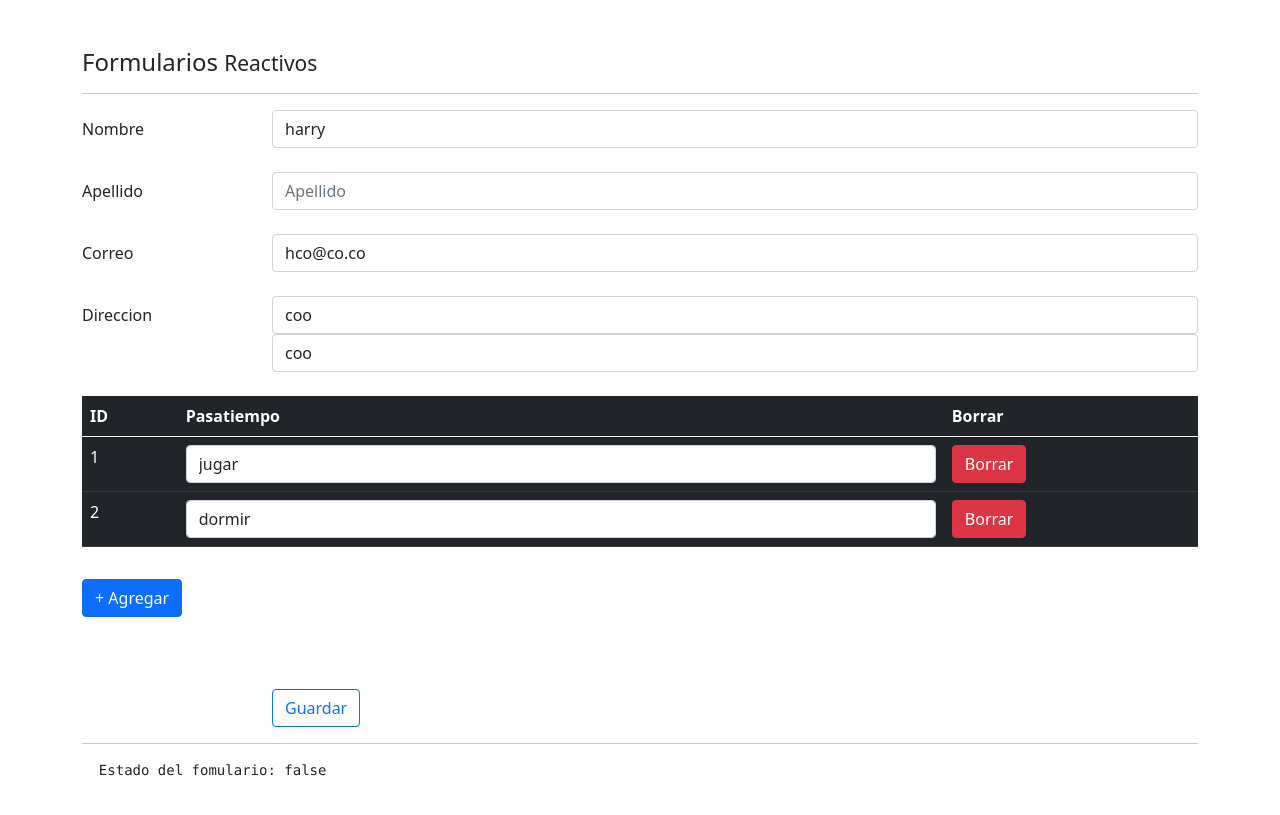
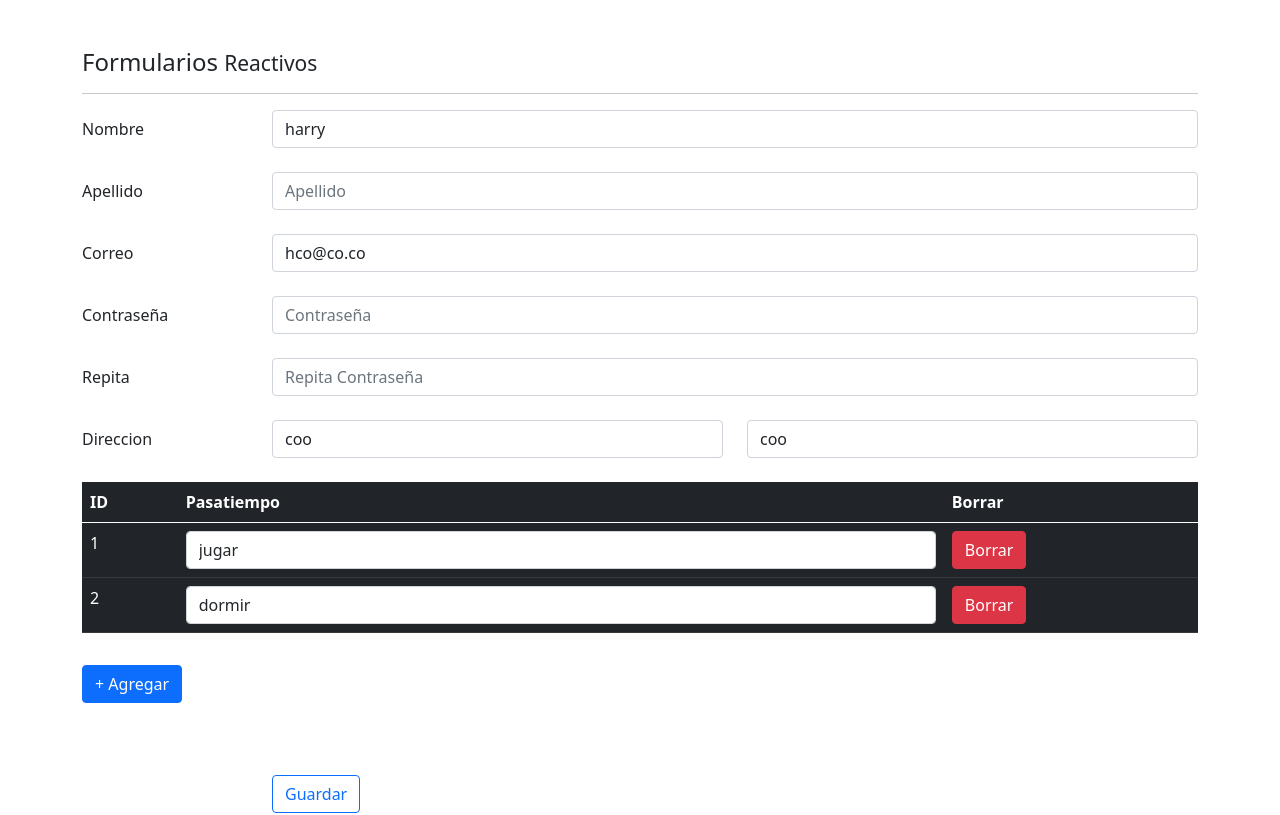
Before and after one commit to harrycoa/appFormularios, an Angular app: page /reactivo in a window 1280 px wide. Shown: the top 815 px of the page. Built offline with nearby package versions, Linux system fonts and the light colour scheme.

Commit message:
validando contraseñas iguales

```diff
--- a/src/app/pages/reactive/reactive.component.html
+++ b/src/app/pages/reactive/reactive.component.html
@@ -49,6 +49,28 @@
     </div>
   </div>
   <br>
+  <div class="form-group row">
+    <label class="col-2 col-form-label">Contraseña</label>
+    <div class="col">
+      <input class="form-control"
+             type="password"
+             placeholder="Contraseña"
+             formControlName="pass1"
+             [class.is-invalid]="pass1NoValido">
+    </div>
+  </div>
+  <br>
+  <div class="form-group row">
+    <label class="col-2 col-form-label">Repita</label>
+    <div class="col">
+      <input class="form-control"
+             type="password"
+             placeholder="Repita Contraseña"
+             formControlName="pass2"
+             [class.is-invalid]="pass2NoValido">
+    </div>
+  </div>
+  <br>
   <div class="form-group row" formGroupName="direccion">
     <label class="col-2 col-form-label">Direccion</label>
     <div class="form-row col">
@@ -59,12 +81,16 @@
               formControlName="distrito"
               [class.is-invalid]="distritoNoValido">
       </div>
+    </div>
+     <!--  <br> -->
+    <div class="form-row col">
       <div class="col">
         <input type="text"
               class="form-control"
               placeholder="Ciudad"
               formControlName="ciudad"
               [class.is-invalid]="ciudadNoValido">
+
       </div>
     </div>
   </div>
@@ -72,18 +98,20 @@
   <br>
   <div class="row">
     <div class="col">
-      <table class="table table-dark">
+      <table class="table table-dark"> <!-- tabla maestra -->
         <thead class="thead-dark">
           <tr>
-            <th>ID</th>
-            <th>Pasatiempo</th>
-            <th>Borrar</th>
+            <th> ID</th>
+            <th> Pasatiempo</th>
+            <th> Borrar</th>
           </tr>
 
         </thead>
         <tbody formArrayName="pasatiempos">
           <tr *ngFor="let control of pasatiempos.controls; let i = index">
-            <td> {{ i + 1}} </td>
+            <td>
+              {{ i + 1}}
+            </td>
             <td>
               <input class="form-control"
                      type="text"
--- a/src/app/pages/reactive/reactive.component.ts
+++ b/src/app/pages/reactive/reactive.component.ts
@@ -1,5 +1,6 @@
 import { Component, OnInit } from '@angular/core';
 import { FormArray, FormBuilder, FormGroup, Validators } from '@angular/forms';
+import { ValidadoresService } from 'src/app/services/validadores.service';
 
 @Component({
   selector: 'app-reactive',
@@ -11,7 +12,8 @@
   forma: FormGroup;
 
 
-  constructor(private fb: FormBuilder) {
+  constructor(private fb: FormBuilder,
+              private validadores: ValidadoresService) {
     this.crearFormulario();
     this.cargarDataAlFormulario();
    }
@@ -24,23 +26,34 @@
   }
 
   get nombreNoValido() {
-    return this.forma.get('nombre').invalid && this.forma.get('nombre').touched
+    return this.forma.get('nombre').invalid && this.forma.get('nombre').touched;
   }
 
   get apellidoNoValido() {
-    return this.forma.get('apellido').invalid && this.forma.get('apellido').touched
+    return this.forma.get('apellido').invalid && this.forma.get('apellido').touched;
   }
 
   get correoNoValido() {
-    return this.forma.get('correo').invalid && this.forma.get('correo').touched
+    return this.forma.get('correo').invalid && this.forma.get('correo').touched;
   }
 
   get distritoNoValido() {
-    return this.forma.get('direccion.distrito').invalid && this.forma.get('direccion.distrito').touched
+    return this.forma.get('direccion.distrito').invalid && this.forma.get('direccion.distrito').touched;
   }
 
   get ciudadNoValido() {
-    return this.forma.get('direccion.ciudad').invalid && this.forma.get('direccion.ciudad').touched
+    return this.forma.get('direccion.ciudad').invalid && this.forma.get('direccion.ciudad').touched;
+  }
+
+  get pass1NoValido() {
+    return this.forma.get('pass1').invalid && this.forma.get('pass1').touched;
+  }
+
+  get pass2NoValido() {
+    const pass1 = this.forma.get('pass1').value;
+    const pass2 = this.forma.get('pass2').value;
+
+    return ( pass1 === pass2  ) ? false : true
   }
 
 
@@ -48,8 +61,10 @@
   crearFormulario() {
     this.forma = this.fb.group({
       nombre  : ['', [Validators.required, Validators.minLength(5)] ],
-      apellido: ['', [Validators.required, Validators.minLength(3)] ],
+      apellido: ['', [Validators.required, Validators.minLength(3), this.validadores.noPalabra] ],
       correo  : ['',[Validators.pattern('[a-z0-9._%+-]+@[a-z0-9.-]+\.[a-z]{2,3}$'), Validators.required]],
+      pass1: ['', Validators.required],
+      pass2: ['', Validators.required],
       direccion: this.fb.group({
         distrito: ['', Validators.required],
         ciudad: ['', Validators.required ],
@@ -57,6 +72,9 @@
       pasatiempos: this.fb.array([
         //[],[],[],[],[]
       ])
+    },
+    {
+      validators: this.validadores.passwordsIguales('pass1','pass2')
     });
 
   }
--- /dev/null
+++ b/src/app/services/validadores.service.ts
@@ -0,0 +1,39 @@
+import { Injectable } from '@angular/core';
+import { FormControl, FormGroup } from '@angular/forms';
+
+@Injectable({
+  providedIn: 'root'
+})
+export class ValidadoresService {
+
+  constructor() { }
+
+  // validadores
+  noPalabra (control: FormControl): {[s: string]: boolean} {
+
+    if (control.value?.toLowerCase() === 'palabra') { // palabra que no deberia estar
+      return {
+        noPalabra: true
+      }
+    }
+
+    return null;
+
+
+  }
+
+
+  passwordsIguales(pass1Name: string, pass2Name: string){
+    return (formGroup: FormGroup) => {
+      const pass1Control = formGroup.controls[pass1Name];
+      const pass2Control = formGroup.controls[pass2Name];
+
+      if( pass1Control.value === pass2Control.value ) {
+        pass2Control.setErrors(null);
+      } else {
+        pass2Control.setErrors({ noEsIgual: true });
+      }
+
+    }
+  }
+}
```
